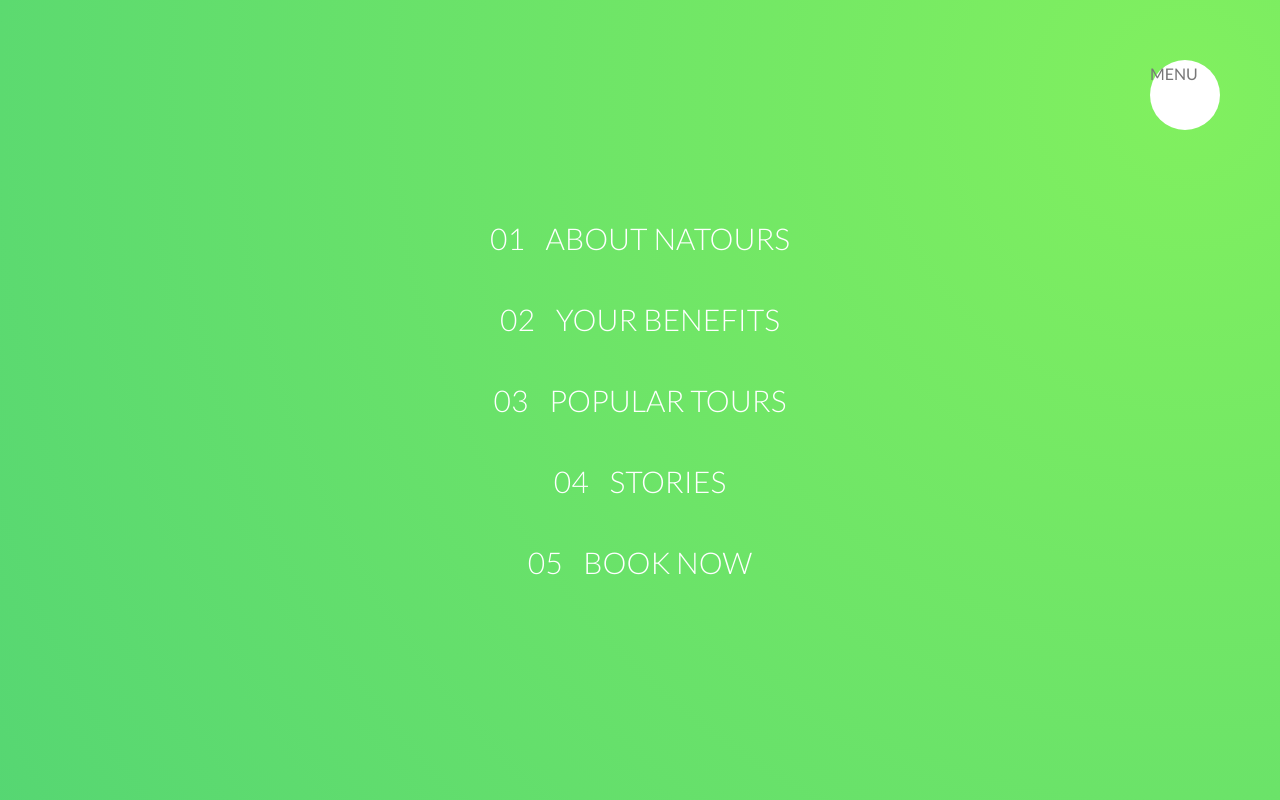
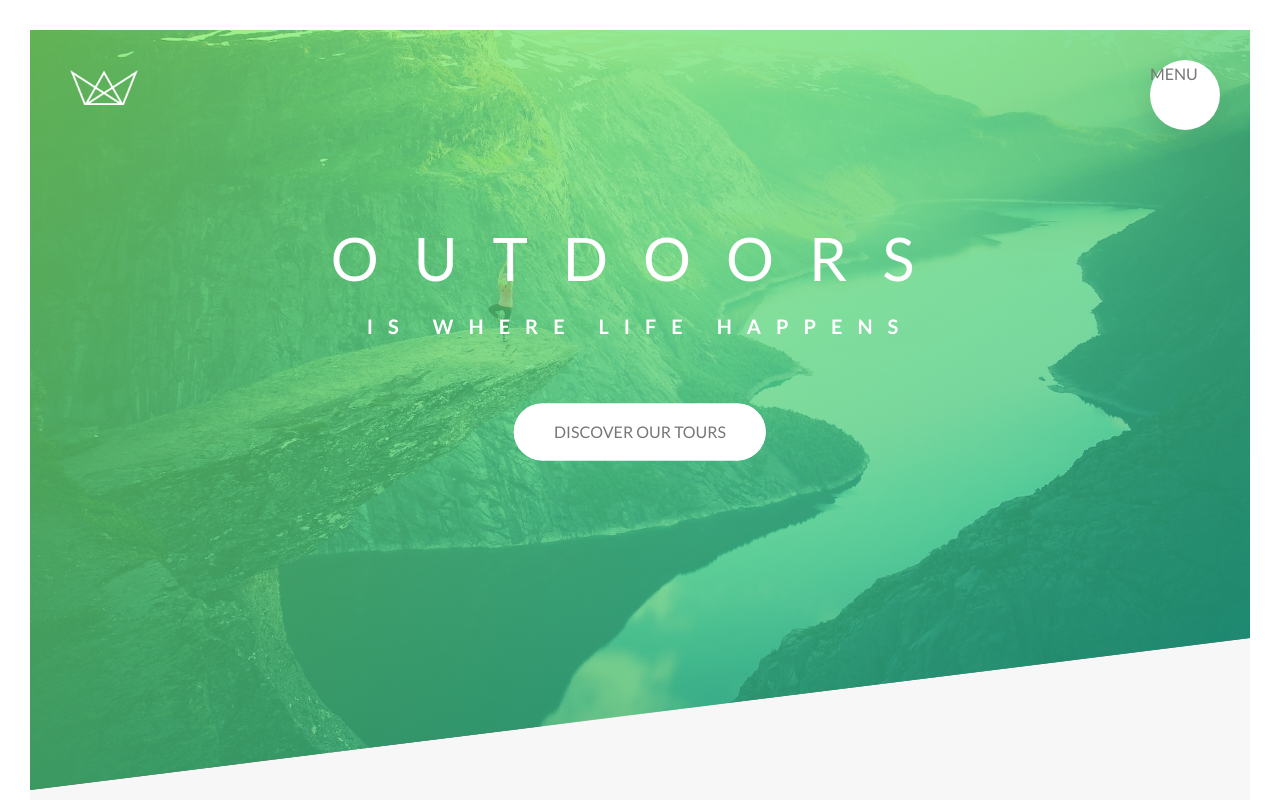
Before and after one commit to dario-piotrowicz/VueJS3-CSS_demo_Natours_website_miniproject, a Vue app: page / in a window 1280 px wide. Shown: the top 800 px of the page. Built offline with nearby package versions, Linux system fonts and the light colour scheme.

Commit message:
implemented the navigation component's actual functionality + animations

```diff
--- a/src/components/Navigation.vue
+++ b/src/components/Navigation.vue
@@ -44,6 +44,10 @@
     $button-size: 7rem;
     $button-displacement: 6rem;
 
+    &__checkbox {
+        display: none;
+    }
+
     &__button {
         display: block;
         width: $button-size;
@@ -54,6 +58,7 @@
         background-color: $color-white;
         border-radius: 50%;
         z-index: 1002;
+        box-shadow: 0 1rem 3rem transparentize($color-black, 0.9);
     }
 
     &__background {
@@ -67,16 +72,18 @@
         border-radius: 50%;
         background: radial-gradient($color-primary-lighter, $color-primary-darker);
         z-index: 1000;
-        transform: scale(80);
-}
+        transition: transform .8s cubic-bezier(0.86, 0, 0.3, 1);
+    }
 
     &__menu {
         height: 100vh;
-        width: 100%;
+        width: 0;
         position: fixed;
         top: 0;
         left: 0;
         z-index: 1001;
+        opacity: 0;
+        transition: width 0.1s 1s, opacity .8s;
     }
 
     &__list {
@@ -120,5 +127,15 @@
         }
     }
 
+    &__checkbox:checked ~ &__menu {
+        width: 100%;
+        opacity: 1;
+        transition: width 0.1s 0.1s, opacity .8s 0.2s;
+    }
+
+    &__checkbox:checked ~  &__background {
+        transform: scale(80);
+}
+
 }
 </style>
```
